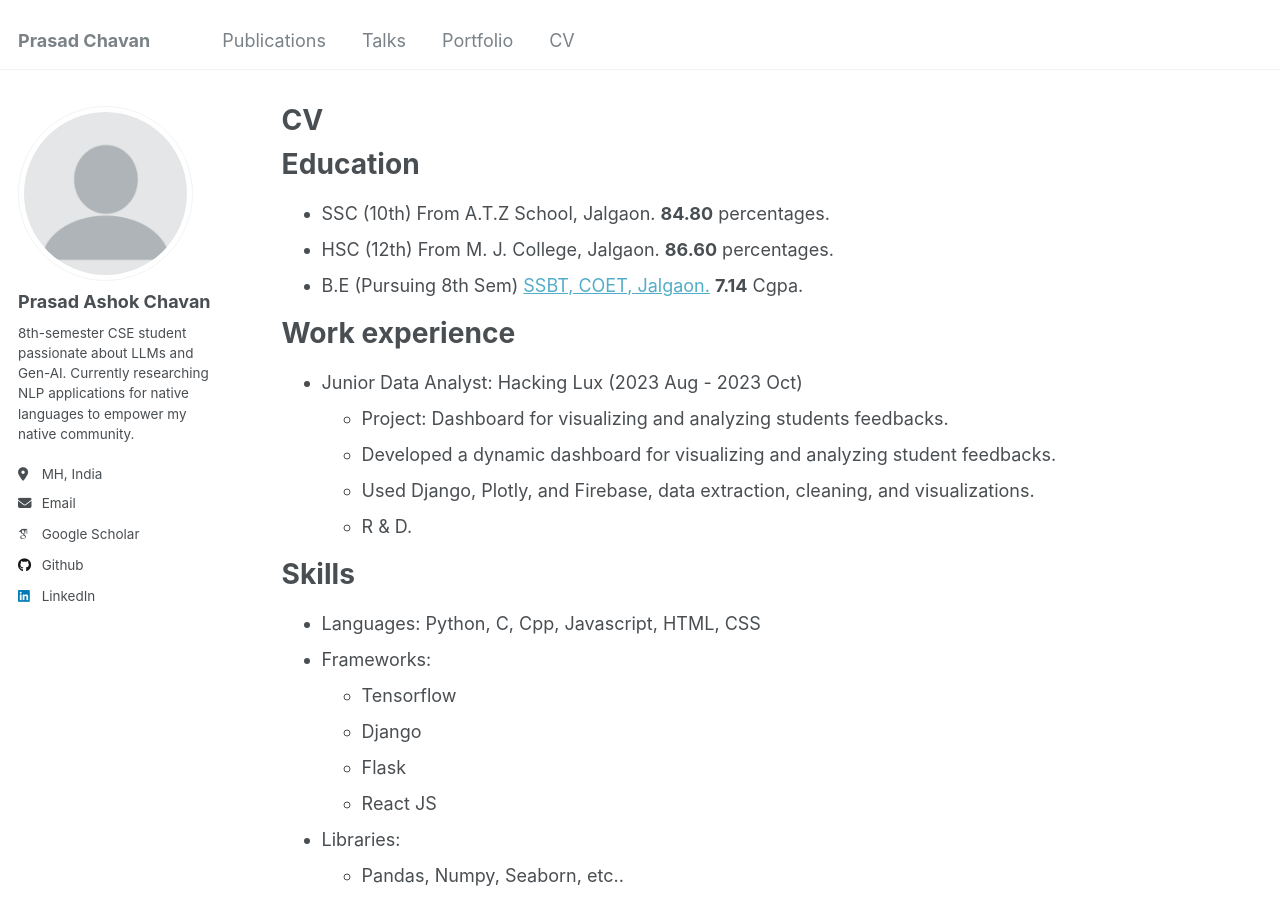
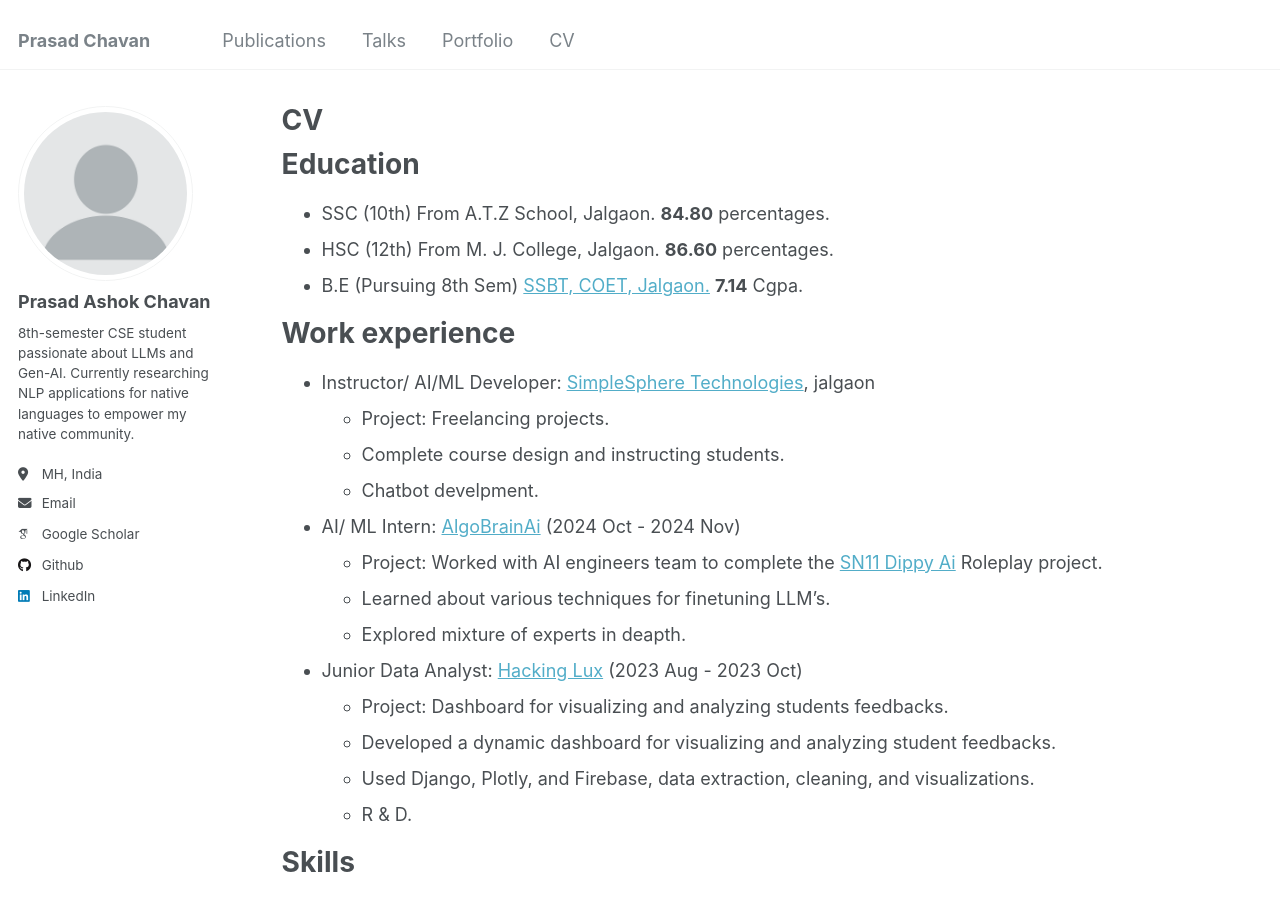
Before and after one commit to prasadchavann/prasadchavann.github.io, a Jekyll site: the page built from _pages/cv.md, in a window 1280 px wide and 900 px high. Built offline with Jekyll 4.4.1, drawn with Linux system fonts in a browser that asks for light colours; some web fonts are replaced.

Commit message:
Update cv.md

```diff
--- a/_pages/cv.md
+++ b/_pages/cv.md
@@ -17,7 +17,17 @@ Education
 
 Work experience
 ======
-* Junior Data Analyst: Hacking Lux (2023 Aug - 2023 Oct)
+* Instructor/ AI/ML Developer: [SimpleSphere Technologies](#), jalgaon
+  * Project: Freelancing projects.
+  * Complete course design and instructing students.
+  * Chatbot develpment.
+
+* AI/ ML Intern: [AlgoBrainAi](https://algobrainai.com/) (2024 Oct - 2024 Nov)
+  * Project: Worked with AI engineers team to complete the [SN11 Dippy Ai](https://github.com/impel-intelligence/dippy-bittensor-subnet) Roleplay project.
+  * Learned about various techniques for finetuning LLM's.
+  * Explored mixture of experts in deapth.
+
+* Junior Data Analyst: [Hacking Lux](https://hackinglux.com/) (2023 Aug - 2023 Oct)
   * Project: Dashboard for visualizing and analyzing students feedbacks.
   * Developed a dynamic dashboard for visualizing and analyzing student feedbacks.
   * Used Django, Plotly, and Firebase, data extraction, cleaning, and visualizations.
```
